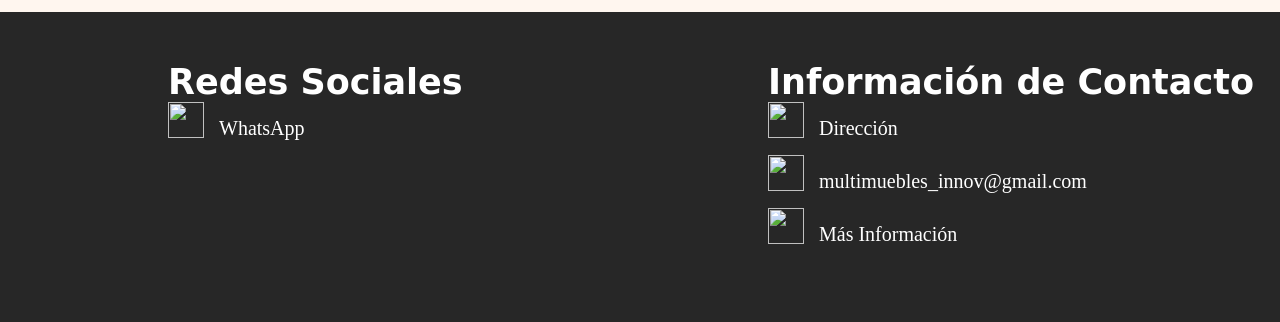
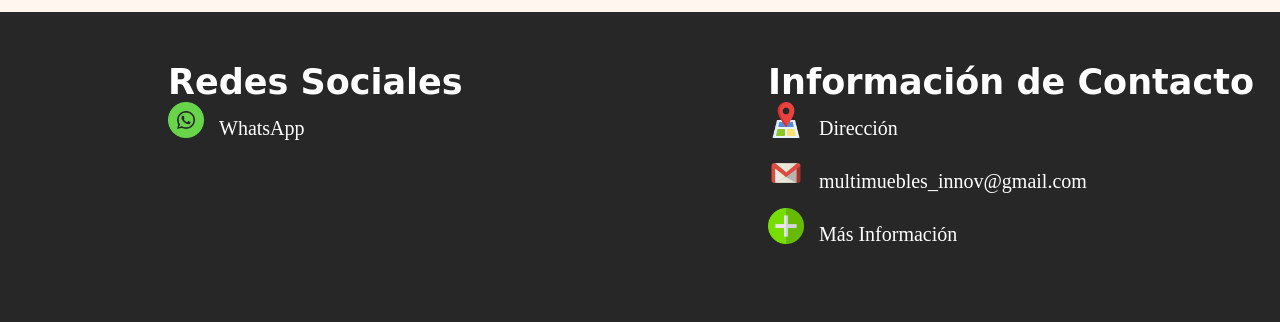
Before and after one commit to jasminpomasoncco/proyecto_1_html-css, a website: page html/contactanos.html in a window 1280 px wide. Shown: the part 1075-1397 px from the top of the page. Drawn offline with Linux system fonts and the light colour scheme; the site is published under a folder, as on GitHub Pages, so addresses that start at the root find nothing; a web font is replaced by a local one.

Commit message:
correción

```diff
--- a/html/contactanos.html
+++ b/html/contactanos.html
@@ -78,7 +78,7 @@
                         <h1>Redes Sociales</h1>
 
                            <div class="row">
-                                <img src="/img/whatsapp.png">
+                                <img src="../img/whatsapp.png">
                                 <label for=""> WhatsApp</label>
                            </div>
 
@@ -88,15 +88,15 @@
 
                  <h1>Información de Contacto</h1>
                    <div class="row">
-                           <img src="/img/localizacion.png">
+                           <img src="../img/localizacion.png">
                            <label for=""> Dirección </label>
                    </div>
                          <div class="row">
-                              <img src="/img/gmail.png">
+                              <img src="../img/gmail.png">
                               <label for=""> multimuebles_innov@gmail.com </label>
                          </div>
                               <div class="row">
-                                    <img src="/img/anadir.png">
+                                    <img src="../img/anadir.png">
                                     <label for=""> Más Información </label>
                               </div>
 
```
Also changed, not shown: html/productos.html (+4 -4 lines), html/servicio.html (+4 -4 lines).
